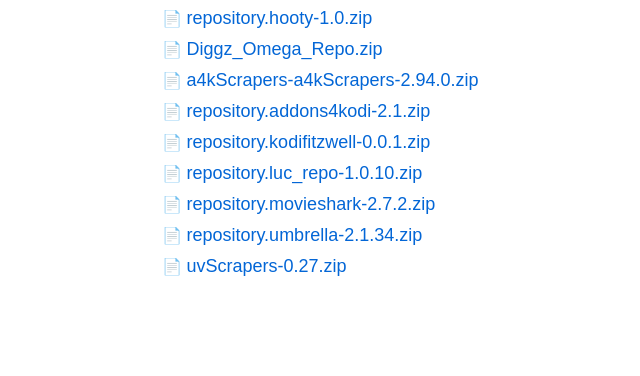
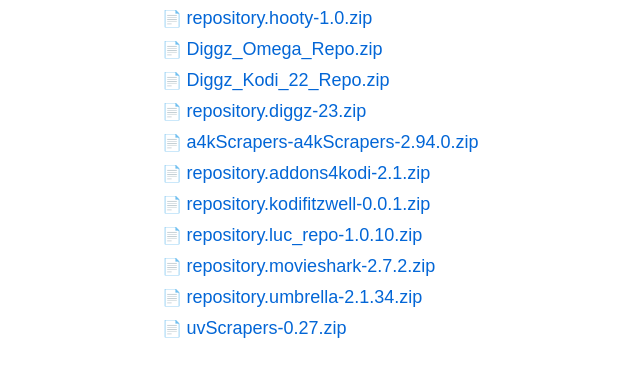
Before and after one commit to uv-sc/uvrepo, a plain HTML site: page index.html in a window 1280 px wide. Shown: the part 142-518 px from the top of the page, without its empty margins (78-718 px from the left). Drawn offline with Linux system fonts and the light colour scheme.

Commit message:
Update download links in index.html
Added new download links for Diggz Kodi 22 Repo and repository.diggz-23.zip.

```diff
--- a/index.html
+++ b/index.html
@@ -16,6 +16,8 @@
     <ul class="file-list">
         <li>📄 <a href="repository.hooty-1.0.zip" download>repository.hooty-1.0.zip</a></li>
         <li>📄 <a href="Diggz_Omega_Repo.zip" download>Diggz_Omega_Repo.zip</a></li>
+        <li>📄 <a href="Diggz_Kodi_22_Repo.zip" download>Diggz_Kodi_22_Repo.zip</a></li>
+        <li>📄 <a href="repository.diggz-23.zip" download>repository.diggz-23.zip</a></li>
         <li>📄 <a href="a4kScrapers-a4kScrapers-2.94.0.zip" download>a4kScrapers-a4kScrapers-2.94.0.zip</a></li>
         <li>📄 <a href="repository.addons4kodi-2.1.zip" download>repository.addons4kodi-2.1.zip</a></li>
         <li>📄 <a href="repository.kodifitzwell-0.0.1.zip" download>repository.kodifitzwell-0.0.1.zip</a></li>
```
